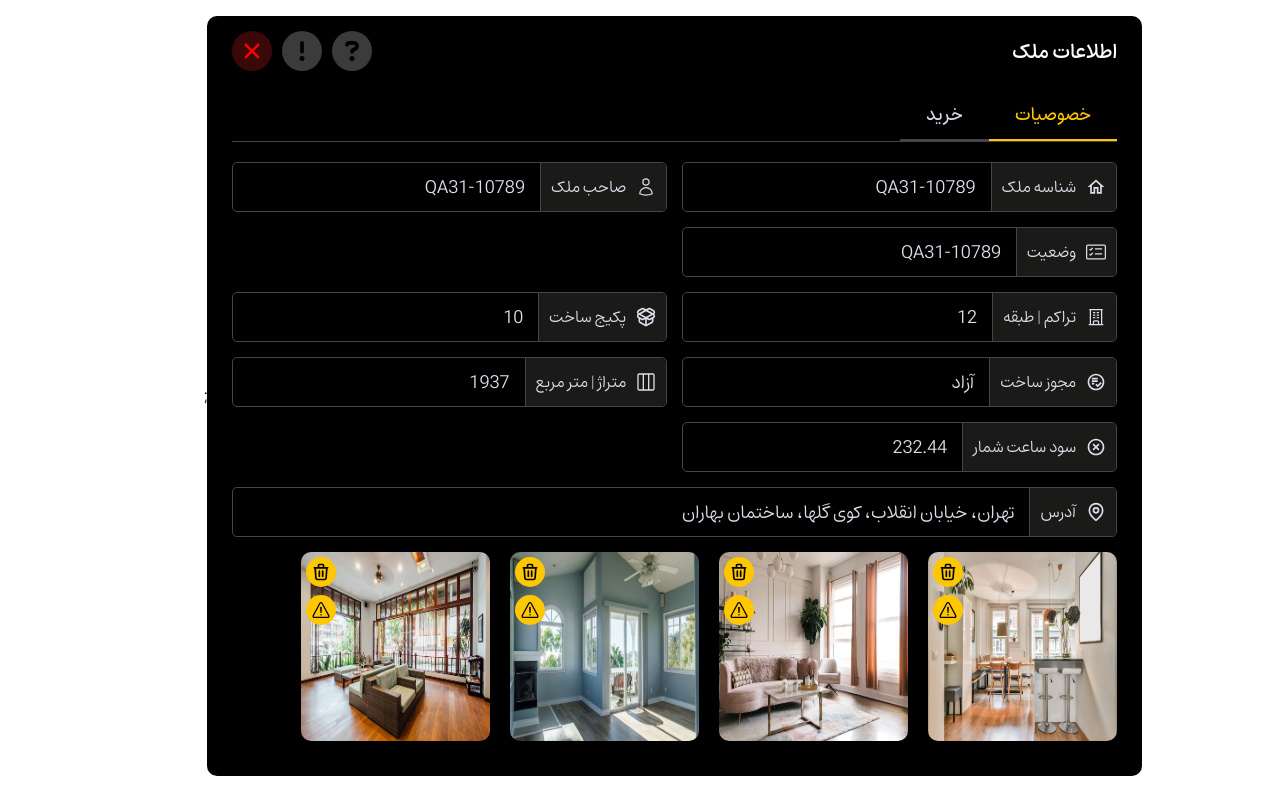
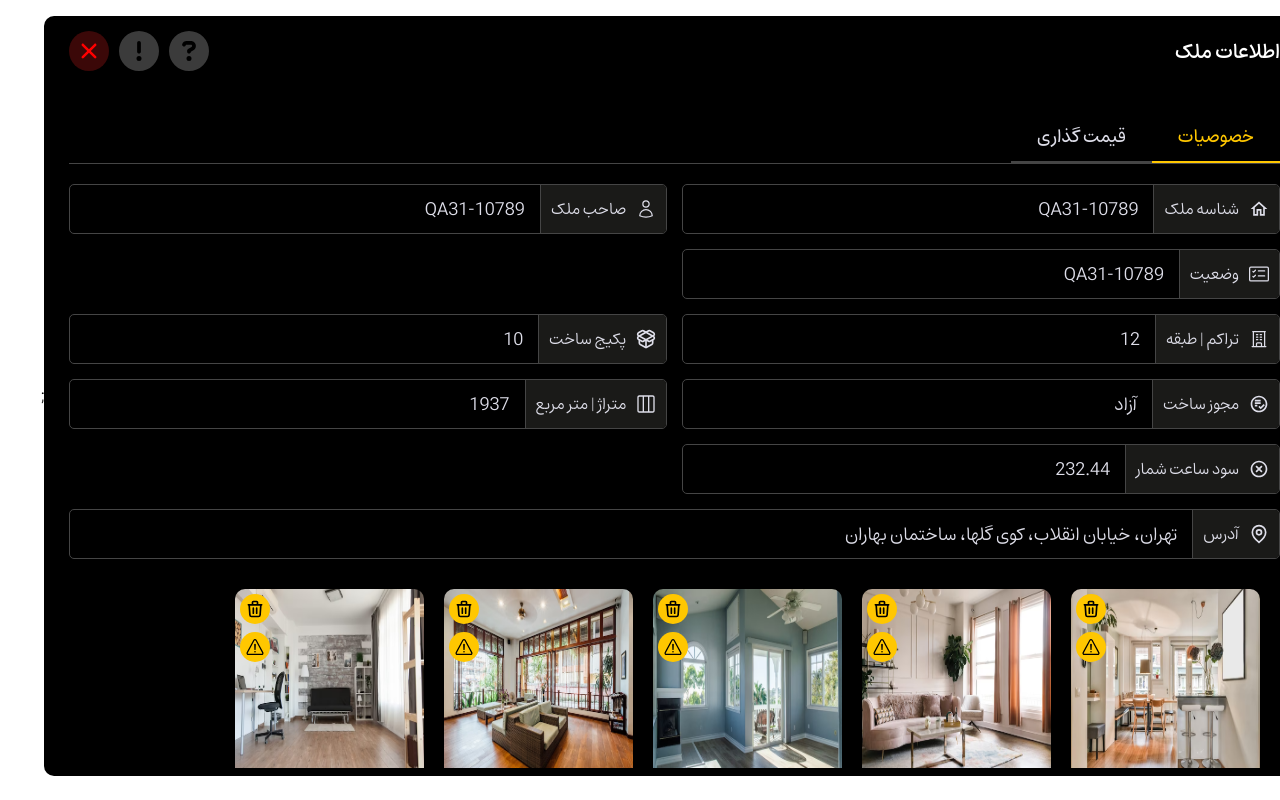
Before and after one commit to iranpsc/components-react, a React (Vite) app: page / in a window 1280 px wide. Built offline with nearby package versions, Linux system fonts and the light colour scheme; grey boxes are pictures that could not be loaded.

Commit message:
fix(vod-modal): fix some bugs related to respunsive

```diff
--- a/src/components/vod-modal/Header.jsx
+++ b/src/components/vod-modal/Header.jsx
@@ -7,7 +7,7 @@
   display: flex;
   align-items: center;
   justify-content: space-between;
-  margin-bottom: 18px;
+  margin-bottom: 40px;
 `;
 
 const Text = styled.h2`
--- a/src/components/vod-modal/VodModal.jsx
+++ b/src/components/vod-modal/VodModal.jsx
@@ -14,14 +14,14 @@
     width: 70%;
     height: 94%;
   }
-  @media (min-width: 1300px) {
-    width: 82%;
+  @media (min-width: 800px) {
+    width: 1370px;
   }
 `;
 
 const VodModal = () => {
   const [active, setActive] = useState("info");
-  const [role] = useState("buyer");
+  const [role] = useState("seller");
 
   return (
     <Modal>
--- a/src/components/vod-modal/info-tab/Album.jsx
+++ b/src/components/vod-modal/info-tab/Album.jsx
@@ -25,7 +25,8 @@
   align-items: center;
   flex-wrap: wrap;
   gap: 20px;
-  margin: 15px auto;
+  margin-top: 30px;
+  padding: 0 20px;
 `;
 
 const UploadMore = styled.div`
--- a/src/components/vod-modal/info-tab/InfoTab.jsx
+++ b/src/components/vod-modal/info-tab/InfoTab.jsx
@@ -10,7 +10,7 @@
   }
   @media (min-width: 600px) and (max-width: 800px) {
     min-height: 5vh;
-    max-height: 40vh;
+    max-height: 32vh;
   }
   @media (min-width: 800px) {
     max-height: 73vh;
--- a/src/components/vod-modal/info-tab/ThirdRow.jsx
+++ b/src/components/vod-modal/info-tab/ThirdRow.jsx
@@ -1,57 +1,20 @@
 import { GrLocation } from "react-icons/gr";
+import TextValueIcon from "../../TextValueIcon";
 import styled from "styled-components";
 
-const Item = styled.div`
-  border-radius: 5px;
-  border: 1px solid #454545;
-  display: flex;
-  align-items: center;
+const Wrapper = styled.div`
   margin-top: 15px;
-  overflow: hidden;
-  height: 48px;
-`;
-
-const InfoIcon = styled.div`
-  display: flex;
-  align-items: center;
-  border-top-right-radius: 5px;
-  border-bottom-right-radius: 5px;
-  gap: 10px;
-  border-left: 1px solid #454545;
-  background-color: #1a1a18;
-  padding: 10px;
-  height: 100%;
-  svg {
-    font-size: 20px;
-    color: #dedee9;
-  }
-`;
-
-const Title = styled.div`
-  color: #dedee9;
-  font-size: 16px;
-  font-weight: 400;
-`;
-
-const Value = styled.span`
-  color: #dedee9;
-  font-size: 12px;
-  font-weight: 400;
-  padding: 10px 15px;
-  @media (min-width: 460px) {
-    font-size: 18px;
-  }
 `;
 
 const ThirdRow = () => {
   return (
-    <Item>
-      <InfoIcon>
-        <GrLocation />
-        <Title>آدرس</Title>
-      </InfoIcon>
-      <Value>تهران، خیابان انقلاب، کوی گلها، ساختمان بهاران </Value>
-    </Item>
+    <Wrapper>
+      <TextValueIcon
+        title="آدرس"
+        value="تهران، خیابان انقلاب، کوی گلها، ساختمان بهاران "
+        icon={<GrLocation />}
+      />
+    </Wrapper>
   );
 };
 
--- a/src/components/vod-modal/price-tab/buyer-tab/SellerPrice.jsx
+++ b/src/components/vod-modal/price-tab/buyer-tab/SellerPrice.jsx
@@ -7,7 +7,7 @@
   gap: 30px;
   width: 100%;
   @media (min-width: 600px) {
-    height: 40vh;
+    height: 33vh;
     overflow-y: auto;
   }
   @media (min-width: 800px) {
--- a/src/components/vod-modal/price-tab/buyer-tab/SuggestPrice.jsx
+++ b/src/components/vod-modal/price-tab/buyer-tab/SuggestPrice.jsx
@@ -9,7 +9,7 @@
   gap: 30px;
   width: 100%;
   @media (min-width: 600px) {
-    height: 40vh;
+    height: 33vh;
     overflow-y: auto;
   }
   @media (min-width: 800px) {
--- a/src/components/vod-modal/price-tab/seller-tab/Lowest.jsx
+++ b/src/components/vod-modal/price-tab/seller-tab/Lowest.jsx
@@ -7,7 +7,7 @@
   flex-direction: column;
   gap: 30px;
   @media (min-width: 600px) {
-    height: 40vh;
+    height: 32vh;
     overflow-y: auto;
   }
   @media (min-width: 800px) {
@@ -21,7 +21,7 @@
 `;
 
 const InputWrapper = styled.div`
-  height: 50px;
+  height: 50px !important;
   position: relative;
   border-radius: 5px;
   border: 1px solid #454545;
@@ -30,13 +30,17 @@
   width: 276px;
 `;
 
+const Div = styled.div`
+  height: 50px !important;
+`;
+
 const Input = styled.input`
   position: absolute;
   top: 0;
   right: 0;
   width: 80%;
   border: none;
-  height: 100%;
+  height: 50px !important;
   color: gray;
   outline: none;
   padding-right: 10px;
@@ -59,6 +63,7 @@
         متارنگ به صورت درصدی تعیین نمایید. در این صورت پیشنهاد های کمتر از این
         محدوده برای شما ارسال نخواهد شد
       </Text>
+      <Div>
         <InputWrapper>
           <Input
             value={percentage}
@@ -71,6 +76,7 @@
           />
           <Span>%</Span>
         </InputWrapper>
+      </Div>
       <Button label="ثبت قیمت" onclick={() => {}} />
     </Wrapper>
   );
--- a/src/components/vod-modal/price-tab/seller-tab/PriceDefine.jsx
+++ b/src/components/vod-modal/price-tab/seller-tab/PriceDefine.jsx
@@ -9,7 +9,7 @@
   gap: 30px;
   width: 100%;
   @media (min-width: 600px) {
-    height: 40vh;
+    height: 33vh;
     overflow-y: auto;
   }
   @media (min-width: 800px) {
```
Lines whose indentation alone changed are shown as unchanged.
